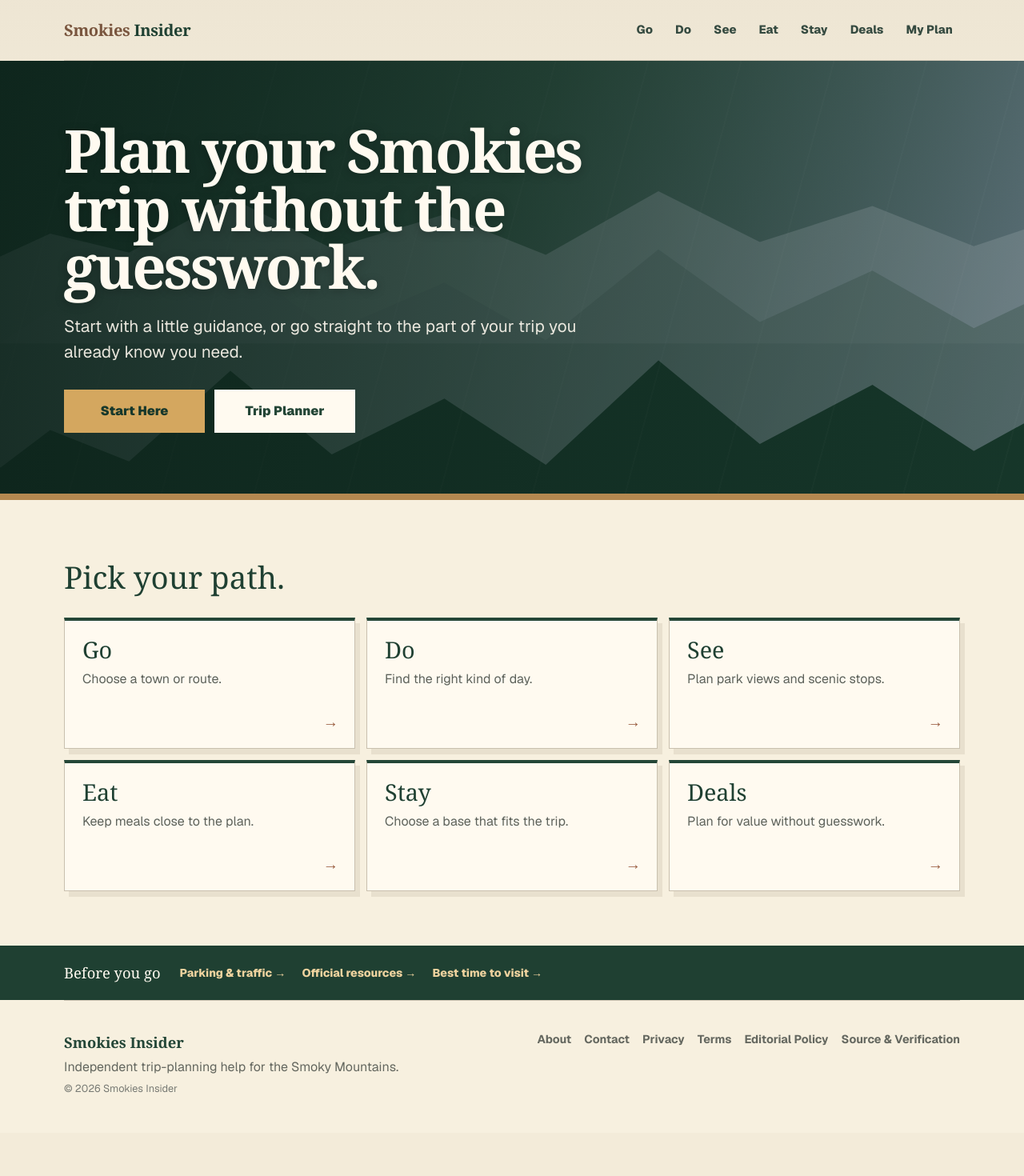
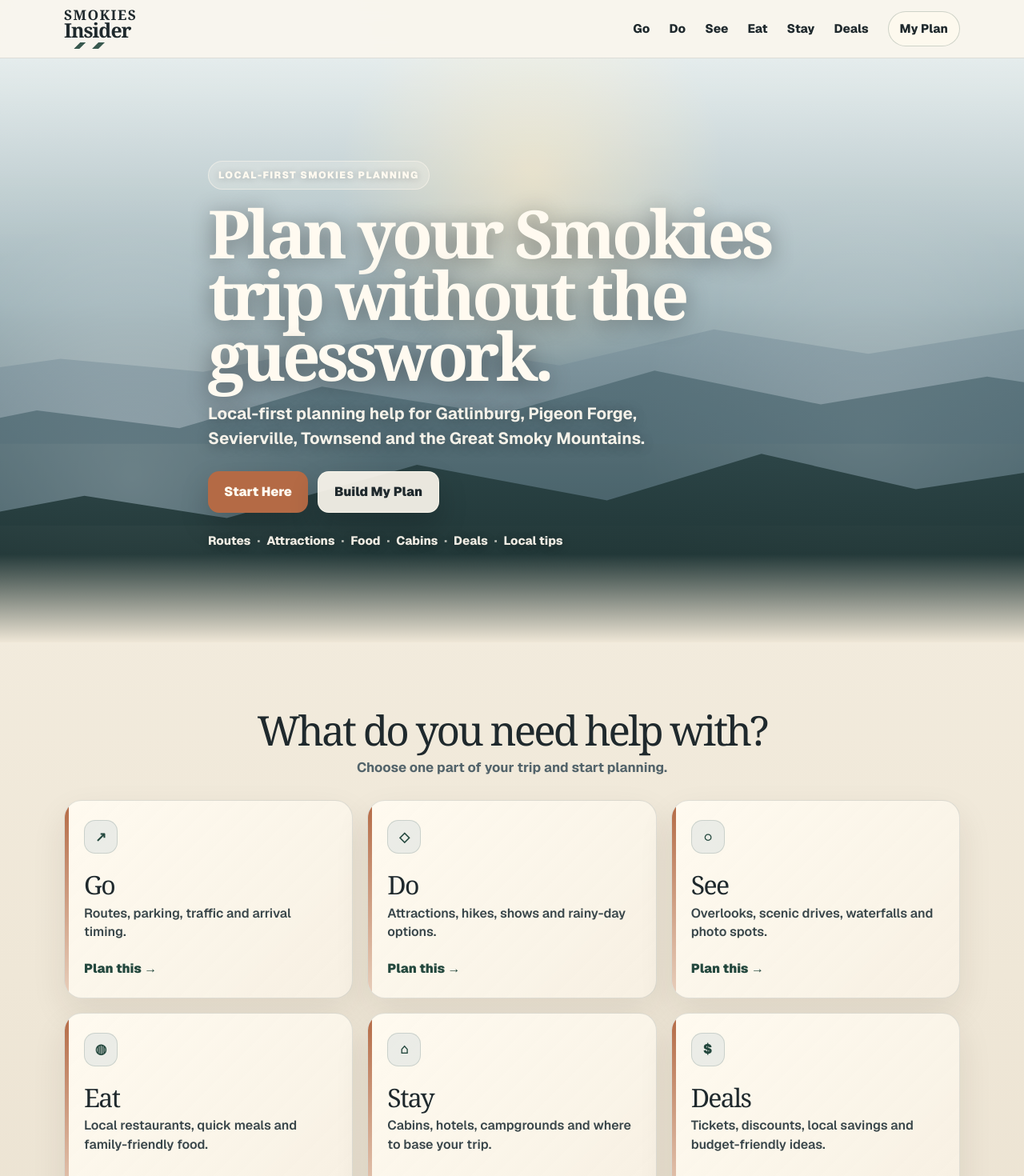
Before and after one commit to masondtorres/smokies-insider-guide, a Next.js app: page / in a window 1280 px wide. Shown: the top 1470 px of the page at 80% size. Before the commit the page ends 1416 px from the top, so only its background shows below. Built offline with nearby package versions, Linux system fonts and the light colour scheme.

Commit message:
Replace homepage with polished planning utility

```diff
--- a/src/app/page.tsx
+++ b/src/app/page.tsx
@@ -2,11 +2,12 @@ import type { Metadata } from "next";
 import Link from "next/link";
 import { JsonLd } from "@/components/guide";
 import { breadcrumbSchema, webPageSchema, webSiteSchema } from "@/lib/seoSchema";
+import "./homepage-v2.css";
 
 export const metadata: Metadata = {
-  title: "Smokies Insider Guide | Start Your Smoky Mountains Trip",
+  title: "Smokies Insider Guide | Smoky Mountains Trip Planner",
   description:
-    "Start your Smoky Mountains trip with simple guidance or go directly to places, activities, sights, food, stays and deals.",
+    "Plan a Smokies trip with local-first help for routes, attractions, scenic stops, restaurants, stays, deals and before-you-go details.",
   alternates: { canonical: "/" },
 };
 
@@ -21,18 +22,27 @@ const mainLinks = [
 ];
 
 const planningCards = [
-  { title: "Go", text: "Choose a town or route.", href: "/go" },
-  { title: "Do", text: "Find the right kind of day.", href: "/do" },
-  { title: "See", text: "Plan park views and scenic stops.", href: "/see" },
-  { title: "Eat", text: "Keep meals close to the plan.", href: "/eat" },
-  { title: "Stay", text: "Choose a base that fits the trip.", href: "/stay" },
-  { title: "Deals", text: "Plan for value without guesswork.", href: "/deals" },
+  { title: "Go", text: "Routes, parking, traffic and arrival timing.", href: "/go", icon: "↗" },
+  { title: "Do", text: "Attractions, hikes, shows and rainy-day options.", href: "/do", icon: "◇" },
+  { title: "See", text: "Overlooks, scenic drives, waterfalls and photo spots.", href: "/see", icon: "◌" },
+  { title: "Eat", text: "Local restaurants, quick meals and family-friendly food.", href: "/eat", icon: "◍" },
+  { title: "Stay", text: "Cabins, hotels, campgrounds and where to base your trip.", href: "/stay", icon: "⌂" },
+  { title: "Deals", text: "Tickets, discounts, local savings and budget-friendly ideas.", href: "/deals", icon: "$" },
+];
+
+const utilityItems = [
+  "Avoid bad timing",
+  "Know parking pressure",
+  "Pick the right area",
+  "Save the useful stuff",
 ];
 
 const beforeYouGo = [
-  { label: "Parking & traffic", href: "/smokies-parking-trolley-guide" },
-  { label: "Official resources", href: "/visitor-resources" },
+  { label: "Parking and traffic", href: "/smokies-parking-trolley-guide" },
+  { label: "Official park resources", href: "/visitor-resources" },
   { label: "Best time to visit", href: "/best-time-to-visit" },
+  { label: "Rainy-day backup ideas", href: "/rainy-day-smokies-with-kids" },
+  { label: "Family-friendly planning", href: "/pigeon-forge-with-kids" },
 ];
 
 const footerLinks = [
@@ -46,67 +56,89 @@ const footerLinks = [
 
 export default function Home() {
   return (
-    <main className="foundation-home">
-      <header className="foundation-header">
-        <Link className="foundation-wordmark" href="/" aria-label="Smokies Insider home">
+    <main className="smokies-home-v2">
+      <header className="si-header">
+        <div className="si-width si-header-inner">
+          <Link className="si-wordmark" href="/" aria-label="Smokies Insider home">
             <span>Smokies</span> Insider
           </Link>
-        <nav className="foundation-nav" aria-label="Primary navigation">
+          <nav className="si-nav" aria-label="Primary navigation">
             {mainLinks.map(([label, href]) => (
               <Link href={href} key={href}>{label}</Link>
             ))}
           </nav>
+        </div>
       </header>
 
-      <section className="foundation-hero">
-        <div className="foundation-ridge foundation-ridge-back" aria-hidden="true" />
-        <div className="foundation-ridge foundation-ridge-mid" aria-hidden="true" />
-        <div className="foundation-ridge foundation-ridge-front" aria-hidden="true" />
-        <div className="foundation-width foundation-hero-layout">
-          <div className="foundation-hero-content">
-            <h1>Plan your Smokies trip without the guesswork.</h1>
-            <p className="foundation-hero-promise">
-              Start with a little guidance, or go straight to the part of your trip you already know you need.
+      <section className="si-hero" aria-labelledby="home-title">
+        <div className="si-ridge-one" aria-hidden="true" />
+        <div className="si-ridge-two" aria-hidden="true" />
+        <div className="si-ridge-three" aria-hidden="true" />
+        <div className="si-width si-hero-copy">
+          <p className="si-kicker">Local-first Smokies planning</p>
+          <h1 id="home-title">Plan your Smokies trip without the guesswork.</h1>
+          <p className="si-hero-promise">
+            Local-first planning help for Gatlinburg, Pigeon Forge, Sevierville, Townsend and the Great Smoky Mountains.
           </p>
-            <div className="foundation-actions">
-              <Link className="foundation-button foundation-button-primary" href="/start-here">Start Here</Link>
-              <Link className="foundation-button foundation-button-secondary" href="/start-planning">Trip Planner</Link>
+          <div className="si-actions">
+            <Link className="si-button si-button-primary" href="/start-here">Start Here</Link>
+            <Link className="si-button si-button-secondary" href="/my-plan">Build My Plan</Link>
           </div>
+          <div className="si-utility-line" aria-label="Planning categories">
+            <span>Routes</span>
+            <span>Attractions</span>
+            <span>Food</span>
+            <span>Cabins</span>
+            <span>Deals</span>
+            <span>Local tips</span>
           </div>
         </div>
       </section>
 
-      <section className="foundation-section foundation-width foundation-path-section" aria-labelledby="planning-heading">
-        <h2 id="planning-heading">Pick your path.</h2>
-        <div className="foundation-planning-grid">
+      <section className="si-section si-width" aria-labelledby="planning-heading">
+        <div className="si-section-heading">
+          <h2 id="planning-heading">What do you need help with?</h2>
+          <p>Choose one part of your trip and start planning.</p>
+        </div>
+        <div className="si-card-grid">
           {planningCards.map((card) => (
-            <Link className="foundation-planning-card" href={card.href} key={card.href}>
+            <Link className="si-card" href={card.href} key={card.href}>
+              <span className="si-icon" aria-hidden="true">{card.icon}</span>
               <h3>{card.title}</h3>
               <p>{card.text}</p>
-              <span className="foundation-card-link" aria-hidden="true">&rarr;</span>
+              <span>Plan this →</span>
             </Link>
+          ))}
+        </div>
+
+        <div className="si-value-strip" aria-label="Planning value">
+          {utilityItems.map((item) => (
+            <div key={item}>{item}</div>
           ))}
         </div>
       </section>
 
-      <section className="foundation-before-section" aria-labelledby="before-heading">
-        <div className="foundation-width">
+      <section className="si-before" aria-labelledby="before-heading">
+        <div className="si-width si-before-layout">
+          <div>
             <h2 id="before-heading">Before you go</h2>
-          <div className="foundation-before-grid">
+            <p>Check the practical details that usually decide whether a Smokies day feels easy or exhausting.</p>
+          </div>
+          <div className="si-before-grid">
             {beforeYouGo.map((note) => (
-              <Link href={note.href} key={note.label}>{note.label} <span aria-hidden="true">&rarr;</span></Link>
+              <Link href={note.href} key={note.label}>{note.label} →</Link>
             ))}
           </div>
         </div>
       </section>
 
-      <footer className="foundation-footer">
+      <footer className="si-footer si-width">
         <div>
           <strong>Smokies Insider</strong>
           <span>Independent trip-planning help for the Smoky Mountains.</span>
           <small>&copy; 2026 Smokies Insider</small>
         </div>
-        <nav className="foundation-footer-links" aria-label="Policy and information links">
+        <nav className="si-footer-links" aria-label="Policy and information links">
           {footerLinks.map(([label, href]) => (
             <Link href={href} key={href}>{label}</Link>
           ))}
```
Lines whose indentation alone changed are shown as unchanged.
